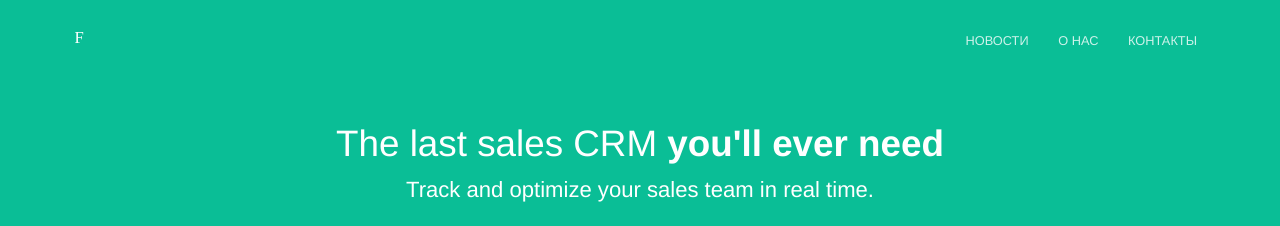
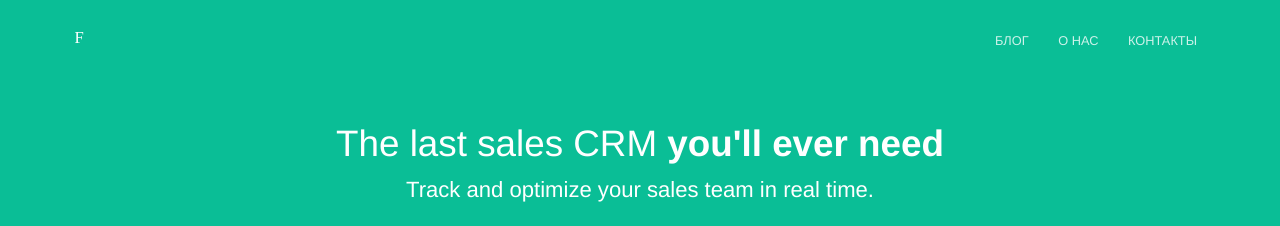
Before and after one commit to vasilenkoigor/Flowersales, a Jekyll site: the page built from index.html, in a window 1280 px wide and 900 px high. Shown: the top 226 px of the window. Built offline with Jekyll 4.4.1, drawn with Linux system fonts in a browser that asks for light colours.

Commit message:
Update navigation.yml

```diff
--- a/_data/navigation.yml
+++ b/_data/navigation.yml
@@ -1,4 +1,4 @@
-- name: Новости
+- name: Блог
   link: /blog/
   new_window: false
   highlight: false
```
